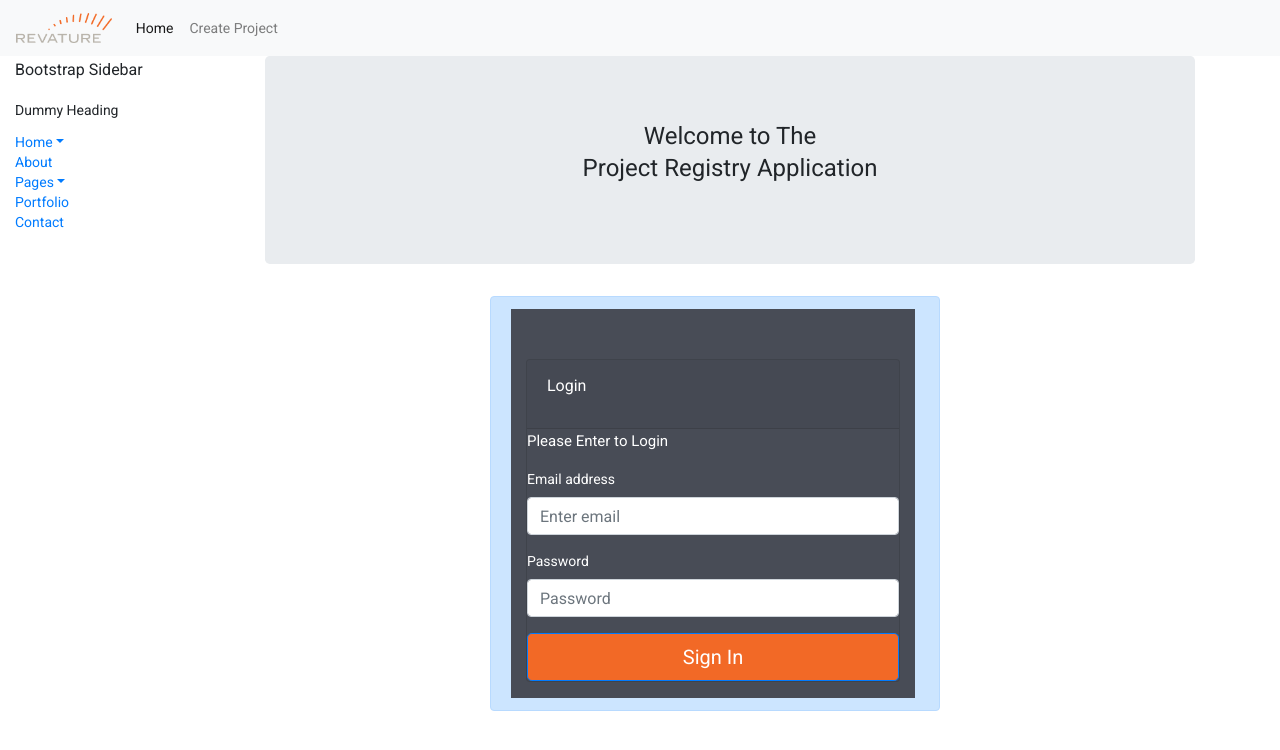
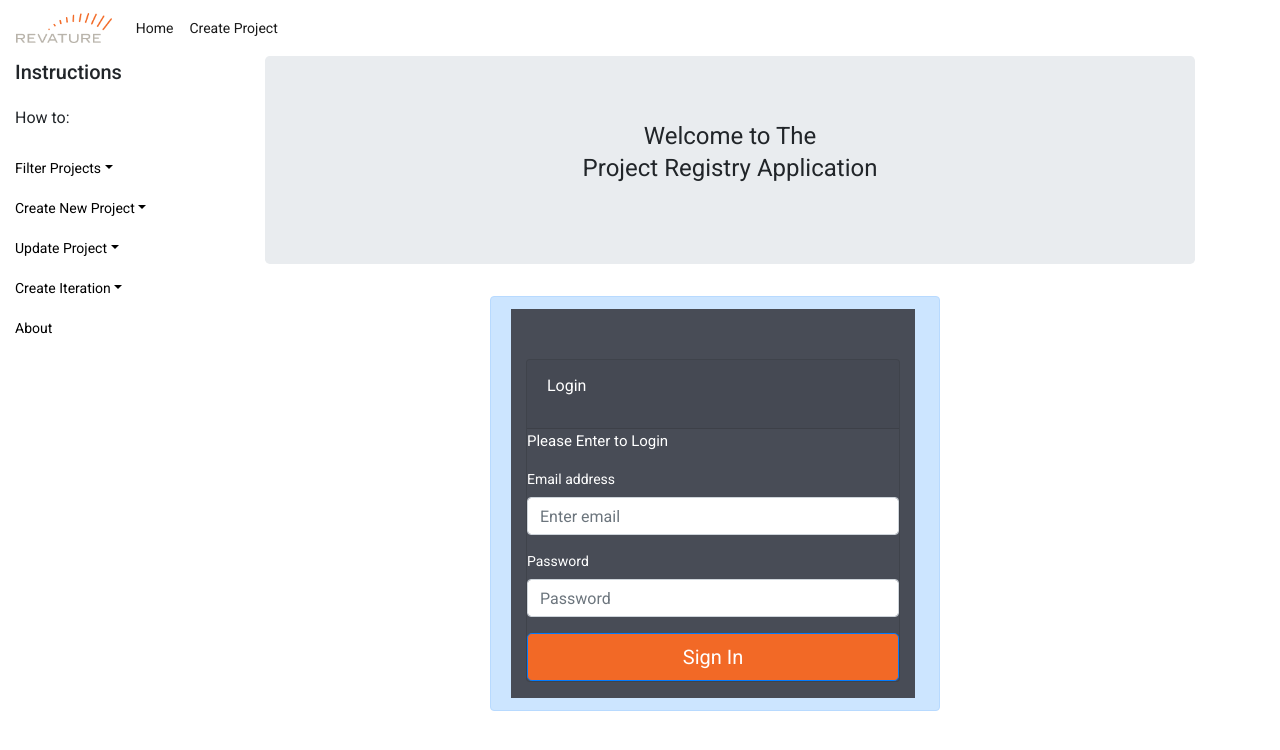
Before and after one commit to revaturelabs/project-registry-frontend, an Angular app in the folder p3-frontend/: page /homepage-login in a window 1280 px wide. Shown: the top 750 px of the page. Built offline with nearby package versions, Linux system fonts and the light colour scheme.

Commit message:
some progress on front-end

```diff
--- a/p3-frontend/src/app/app.component.css
+++ b/p3-frontend/src/app/app.component.css
@@ -1,3 +1,6 @@
+body {
+  background-color: #f26925;
+}
 .wrapper {
   display: flex;
   align-items: stretch;
@@ -6,8 +9,17 @@
 #sidebar {
   min-width: 250px;
   max-width: 250px;
+  min-height: 93vh;
+  background-color: white;
 }
 
 #sidebar.active {
   margin-left: -250px;
 }
+li {
+  padding: 10px 0;
+}
+
+a {
+  color: black;
+}
--- a/p3-frontend/src/app/app.component.html
+++ b/p3-frontend/src/app/app.component.html
@@ -2,47 +2,80 @@
 <div class="wrapper">
   <nav id="sidebar" class="col-lg-1">
     <div class="sidebar-header">
-            <h3>Bootstrap Sidebar</h3>
+      <h2>Instructions</h2>
     </div>
-
+    <h3>How to:</h3>
     <ul class="list-unstyled components">
-            <p>Dummy Heading</p>
       <li class="active">
-                <a href="#homeSubmenu" data-toggle="collapse" aria-expanded="false" class="dropdown-toggle">Home</a>
-                <ul class="collapse list-unstyled" id="homeSubmenu">
+        <a
+          href="#filter"
+          data-toggle="collapse"
+          aria-expanded="false"
+          class="dropdown-toggle"
+          >Filter Projects</a
+        >
+        <ul class="collapse list-unstyled" id="filter">
           <li>
-                        <a href="#">Home 1</a>
+            <a
+              >You can filter by project tags, phase, name, status. To reset the
+              project view, press Reset Filters button</a
+            >
           </li>
+        </ul>
+      </li>
+      <li class="active">
+        <a
+          href="#new-project"
+          data-toggle="collapse"
+          aria-expanded="false"
+          class="dropdown-toggle"
+          >Create New Project</a
+        >
+        <ul class="collapse list-unstyled" id="new-project">
           <li>
-                        <a href="#">Home 2</a>
+            <a
+              >Click the Create Project button. Add a name and description in
+              the Create Project Page.</a
+            >
           </li>
+        </ul>
+      </li>
+      <li class="active">
+        <a
+          href="#update"
+          data-toggle="collapse"
+          aria-expanded="false"
+          class="dropdown-toggle"
+          >Update Project</a
+        >
+        <ul class="collapse list-unstyled" id="update">
           <li>
-                        <a href="#">Home 3</a>
+            <a
+              >Click the row of the project you wish to update to be redirected
+              to the update project page.</a
+            >
+          </li>
+        </ul>
+      </li>
+      <li class="active">
+        <a
+          href="#iteration"
+          data-toggle="collapse"
+          aria-expanded="false"
+          class="dropdown-toggle"
+          >Create Iteration</a
+        >
+        <ul class="collapse list-unstyled" id="iteration">
+          <li>
+            <a
+              >To create a new iteration of a project, select a batch from the
+              drop down iteration box and click the new iteration button.</a
+            >
           </li>
         </ul>
       </li>
       <li>
         <a href="#">About</a>
-            </li>
-            <li>
-                <a href="#pageSubmenu" data-toggle="collapse" aria-expanded="false" class="dropdown-toggle">Pages</a>
-                <ul class="collapse list-unstyled" id="pageSubmenu">
-                    <li>
-                        <a href="#">Page 1</a>
-                    </li>
-                    <li>
-                        <a href="#">Page 2</a>
-                    </li>
-                    <li>
-                        <a href="#">Page 3</a>
-                    </li>
-                </ul>
-            </li>
-            <li>
-                <a href="#">Portfolio</a>
-            </li>
-            <li>
-                <a href="#">Contact</a>
       </li>
     </ul>
   </nav>
@@ -50,7 +83,6 @@
     <router-outlet></router-outlet>
   </div>
 </div>
-
 
 <!--
 <app-iteration
--- a/p3-frontend/src/app/components/nav/nav.component.css
+++ b/p3-frontend/src/app/components/nav/nav.component.css
@@ -0,0 +1,3 @@
+nav {
+  background-color: white !important;
+}
--- a/p3-frontend/src/app/components/nav/nav.component.html
+++ b/p3-frontend/src/app/components/nav/nav.component.html
@@ -1,15 +1,27 @@
 <nav class="navbar navbar-expand-lg navbar-light bg-light">
-  <a class="navbar-brand" [routerLink]="['viewProject']"><img src="assets/img/logo.png" style="height: 1.5em; "></a>
-  <button class="navbar-toggler" type="button" data-toggle="collapse" data-target="#navbarSupportedContent" aria-controls="navbarSupportedContent" aria-expanded="false" aria-label="Toggle navigation">
+  <a class="navbar-brand" [routerLink]="['viewProject']"
+    ><img src="assets/img/logo.png" style="height: 1.5em"
+  /></a>
+  <button
+    class="navbar-toggler"
+    type="button"
+    data-toggle="collapse"
+    data-target="#navbarSupportedContent"
+    aria-controls="navbarSupportedContent"
+    aria-expanded="false"
+    aria-label="Toggle navigation"
+  >
     <span class="navbar-toggler-icon"></span>
   </button>
 
   <div class="collapse navbar-collapse" id="navbarSupportedContent">
     <ul class="navbar-nav mr-auto">
       <li class="nav-item active">
-        <a class="nav-link" [routerLink]="['viewProject']">Home <span class="sr-only">(current)</span></a>
+        <a class="nav-link" [routerLink]="['viewProject']"
+          >Home <span class="sr-only">(current)</span></a
+        >
       </li>
-      <li class="nav-item">
+      <li class="nav-item active">
         <a class="nav-link" [routerLink]="['create-project']">Create Project</a>
       </li>
     </ul>
--- a/p3-frontend/src/app/components/view-projects/view-projects.component.css
+++ b/p3-frontend/src/app/components/view-projects/view-projects.component.css
@@ -1,16 +1,57 @@
 table {
+  justify-content: center;
+  text-align: center;
+
   width: 100%;
+}
+.mat-header-cell {
+  padding-left: 60px !important;
 }
 
 .mat-form-field {
   font-size: 14px;
   width: 100%;
 }
-
-td, th {
-  /* width: 25%; */
+h1 {
+  text-align: center;
+  padding: 10px 20px;
+  font-size: 220%;
 }
 
-.container{
+#anime {
+  position: relative;
+  animation-name: example;
+  animation-duration: 2s;
+}
+
+@keyframes example {
+  0% {
+    opacity: 0;
+    transform: scale(0);
+  }
+
+  60% {
+    transform: scale(1.5);
+    opacity: 1;
+  }
+  100% {
+    transform: scale(1);
+    opacity: 1;
+  }
+}
+.container {
   margin-top: 3em;
 }
+.mat-row:hover {
+  background-color: #f4f4f4;
+  cursor: pointer;
+}
+.mat-card {
+  background-color: #fcb414 !important;
+}
+mat-form-field {
+  background-color: #474c55;
+}
+mat-label {
+  color: #fff;
+}
--- a/p3-frontend/src/app/components/view-projects/view-projects.component.html
+++ b/p3-frontend/src/app/components/view-projects/view-projects.component.html
@@ -1,3 +1,5 @@
+<h1 id="anime">Welcome to Registry</h1>
+
 <form>
   <div class="container">
     <mat-card>
@@ -70,7 +72,6 @@
           </mat-form-field>
         </mat-grid-tile>
 
-
         <!-- Search By code iteration -->
         <!-- <mat-grid-tile>
           <mat-form-field appearance="fill">
@@ -92,14 +93,22 @@
 
         <!-- Reset button -->
         <mat-grid-tile>
-             <input  type="reset" (click)="reset()" value="Reset Filters" class="btn btn-outline-warning btn-block" style="margin: 2px;"/>
-
+          <input
+            type="reset"
+            (click)="reset()"
+            value="Reset Filters"
+            class="btn btn-outline-warning btn-block"
+            style="
+              margin: 2px;
+              background-color: #b9b9ba;
+              color: white;
+              padding: 30px;
+            "
+          />
         </mat-grid-tile>
-
       </mat-grid-list>
 
       <div class="mat-elevation-z8">
-
         <table mat-table [dataSource]="dataSource" matSort>
           <!-- ID Column -->
           <ng-container matColumnDef="id">
@@ -108,7 +117,7 @@
               matTooltip="Click to get project-detail"
               mat-cell
               *matCellDef="let row"
-              (click) = "rowClicked(row.id)"
+              (click)="rowClicked(row.id)"
             >
               {{ row.id }}
             </td>
@@ -117,20 +126,25 @@
           <!-- name Column -->
           <ng-container matColumnDef="name">
             <th mat-header-cell *matHeaderCellDef mat-sort-header>Name</th>
-            <td mat-cell *matCellDef="let row">{{ row.name }}</td>
+            <td mat-cell *matCellDef="let row" (click)="rowClicked(row.id)">
+              {{ row.name }}
+            </td>
           </ng-container>
-
 
           <!-- status Column -->
           <ng-container matColumnDef="status">
             <th mat-header-cell *matHeaderCellDef mat-sort-header>Status</th>
-            <td mat-cell *matCellDef="let row">{{ row.status.name }}</td>
+            <td mat-cell *matCellDef="let row" (click)="rowClicked(row.id)">
+              {{ row.status.name }}
+            </td>
           </ng-container>
 
-           <!-- phase Column -->
-           <ng-container matColumnDef="phase">
+          <!-- phase Column -->
+          <ng-container matColumnDef="phase">
             <th mat-header-cell *matHeaderCellDef mat-sort-header>Phase</th>
-            <td mat-cell *matCellDef="let row">{{ row.status.name }}</td>
+            <td mat-cell *matCellDef="let row" (click)="rowClicked(row.id)">
+              {{ row.status.name }}
+            </td>
           </ng-container>
 
           <!-- description Column -->
@@ -138,17 +152,21 @@
             <th mat-header-cell *matHeaderCellDef mat-sort-header>
               Description
             </th>
-            <td mat-cell *matCellDef="let row">{{ row.description }}</td>
+            <td mat-cell *matCellDef="let row" (click)="rowClicked(row.id)">
+              {{ row.description }}
+            </td>
           </ng-container>
 
           <ng-container matColumnDef="owner">
             <th mat-header-cell *matHeaderCellDef mat-sort-header>Owner</th>
-            <td mat-cell *matCellDef="let row">{{ row.owner.username }}</td>
+            <td mat-cell *matCellDef="let row" (click)="rowClicked(row.id)">
+              {{ row.owner.username }}
+            </td>
           </ng-container>
 
           <ng-container matColumnDef="tags">
             <th mat-header-cell *matHeaderCellDef mat-sort-header>Tags</th>
-            <td mat-cell *matCellDef="let row">
+            <td mat-cell *matCellDef="let row" (click)="rowClicked(row.id)">
               <span *ngFor="let in of row.tags">
                 {{ in.name }}
               </span>
```
Also changed, not shown: p3-frontend/src/index.html (+16 -5 lines). Lines whose indentation alone changed are shown as unchanged.
